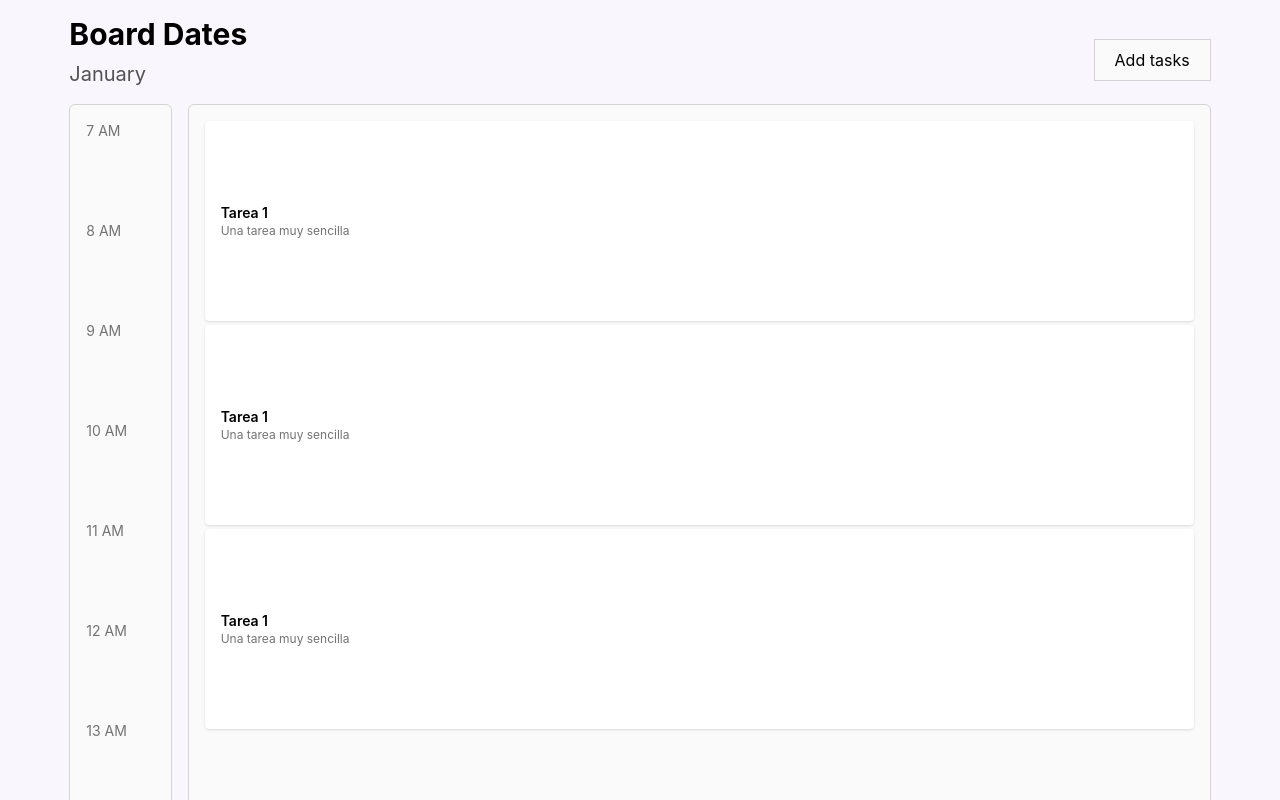
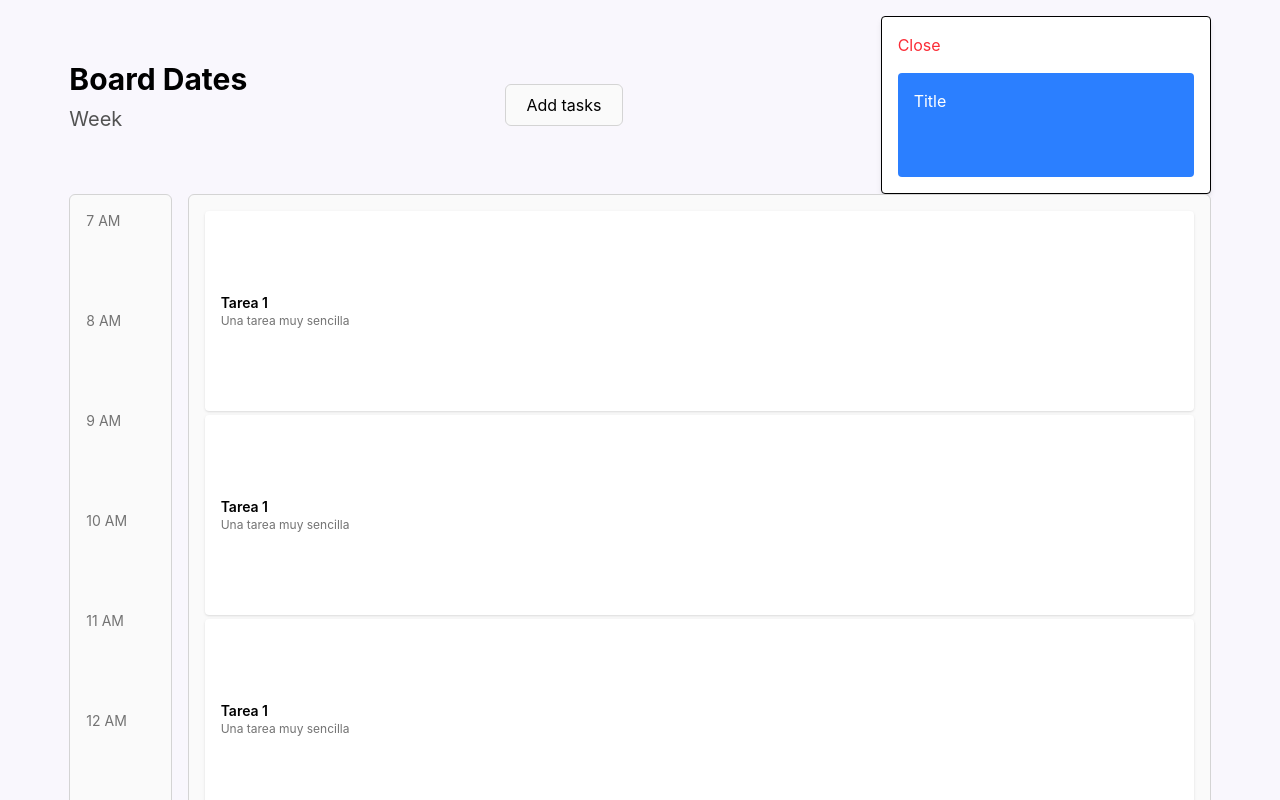
Before and after one commit to Lau-szutner/Focus-board, a Next.js app in the folder frontend/: page / in a window 1280 px wide. Both pictures are taken after a click on the button "Add tasks". Shown: the top 800 px of the page. Built offline with nearby package versions, Linux system fonts and the light colour scheme.

Commit message:
componentes nuevos

```diff
--- /dev/null
+++ b/frontend/src/app/components/AddTaskModal.tsx
@@ -0,0 +1,31 @@
+import React from 'react';
+
+interface Props {
+  isOpen: boolean;
+  toggleModal: () => void;
+}
+
+const AddTaskModal: React.FC<Props> = ({ isOpen, toggleModal }) => {
+  if (!isOpen) return null;
+
+  return (
+    <div className="bg-white border p-4 rounded shadow-md">
+      <button onClick={toggleModal} className="mb-4 text-red-500">
+        Close
+      </button>
+      <form className="bg-blue-500 p-4 rounded">
+        <label htmlFor="title" className="block text-white mb-2">
+          Title
+        </label>
+        <input
+          type="text"
+          name="title"
+          id="title"
+          className="w-full p-2 rounded"
+        />
+      </form>
+    </div>
+  );
+};
+
+export default AddTaskModal;
--- a/frontend/src/app/components/Board.tsx
+++ b/frontend/src/app/components/Board.tsx
@@ -2,15 +2,16 @@ import React from 'react';
 
 import HoursColumn from '@/app/components/HoursColumn';
 import EventsColumn from '@/app/components/EventsColumn';
+import NewTaskBtn from '@/app/components/NewTaskBtn';
 import tasks from '../tasks';
-import NewTaskBtn from '@/app/components/NewTaskBtn';
+
 const Board: React.FC = () => {
   return (
     <section className="w-11/12 mx-auto p-4 h-full">
       <div className="flex justify-between items-center">
         <div>
           <h1 className="text-3xl font-bold mb-2">Board Dates</h1>
-          <p className="text-xl text-neutral-600 mb-4">January</p>
+          <p className="text-xl text-neutral-600 mb-4">Week</p>
         </div>
         <NewTaskBtn />
       </div>
--- a/frontend/src/app/components/EventCard.tsx
+++ b/frontend/src/app/components/EventCard.tsx
@@ -17,7 +17,7 @@ const EventCard: React.FC<Props> = ({
 
   return (
     <div
-      className="bg-white rounded shadow px-4 flex flex-col justify-center items-start"
+      className="bg-white rounded shadow px-4 flex flex-col justify-center items-start hover:bg-neutral-300 duration-400 ease-in-out"
       style={{ height }}
     >
       <p className="text-sm font-semibold">{title}</p>
--- a/frontend/src/app/components/NewTaskBtn.tsx
+++ b/frontend/src/app/components/NewTaskBtn.tsx
@@ -1,15 +1,25 @@
 'use client';
-import React from 'react';
+import React, { useState } from 'react';
+import AddTaskModal from './AddTaskModal';
 
 const NewTaskBtn: React.FC = () => {
-  function newTask(): void {}
+  const [isOpen, setIsOpen] = useState(false);
+
+  const toggleModal = () => {
+    setIsOpen((prev) => !prev);
+  };
+
   return (
-    <button
-      className="py-2 px-5 bg-neutral-50 border border-neutral-300 h-fit"
-      onClick={() => newTask()}
-    >
-      Add tasks
-    </button>
+    <>
+      <button
+        className="py-2 px-5 bg-neutral-50 border border-neutral-300 h-fit rounded-md hover:bg-blue-500 hover:text-white duration-400 ease-in-out cursor-pointer"
+        onClick={toggleModal}
+      >
+        Add tasks
+      </button>
+
+      <AddTaskModal isOpen={isOpen} toggleModal={toggleModal} />
+    </>
   );
 };
 
```
